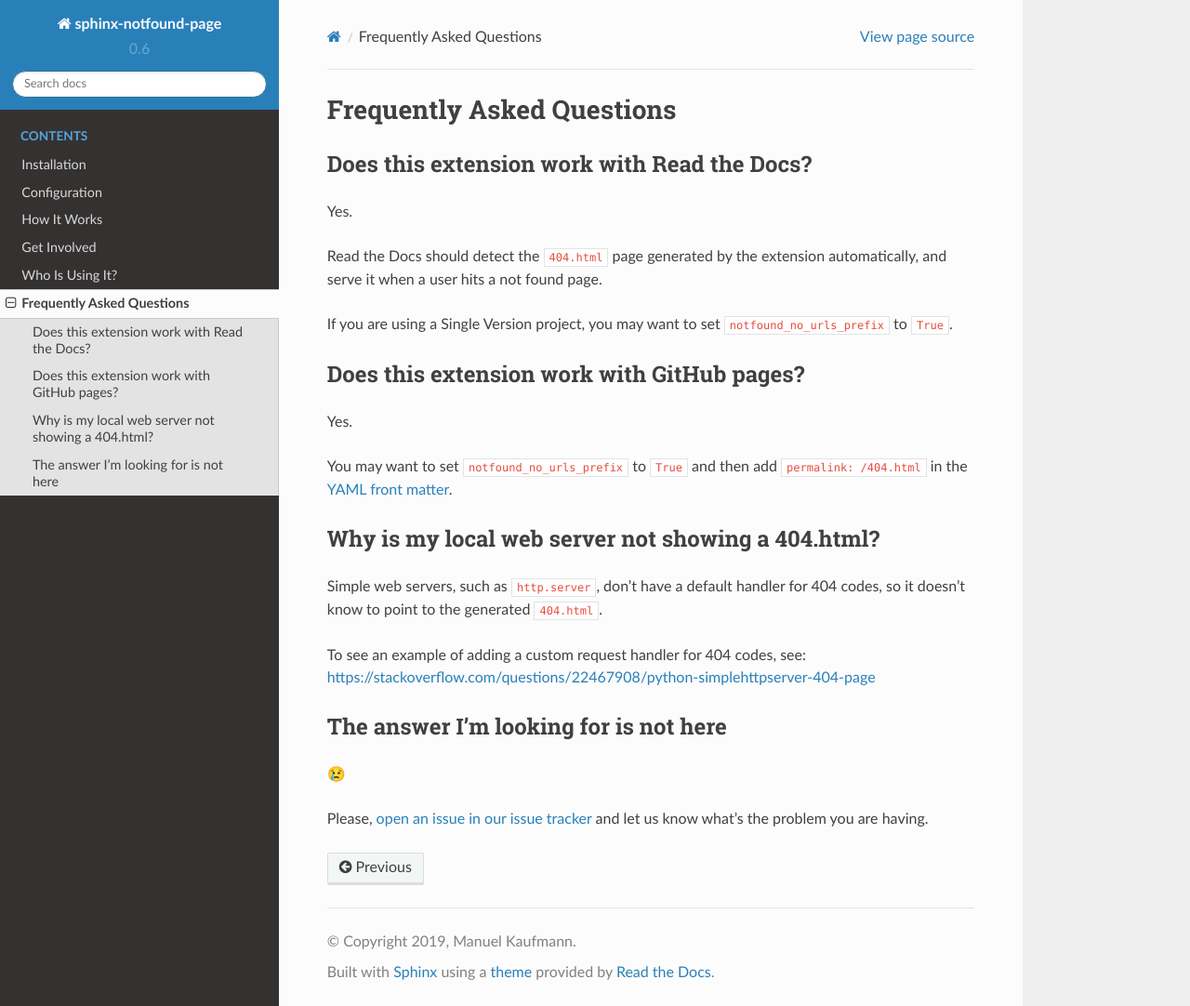
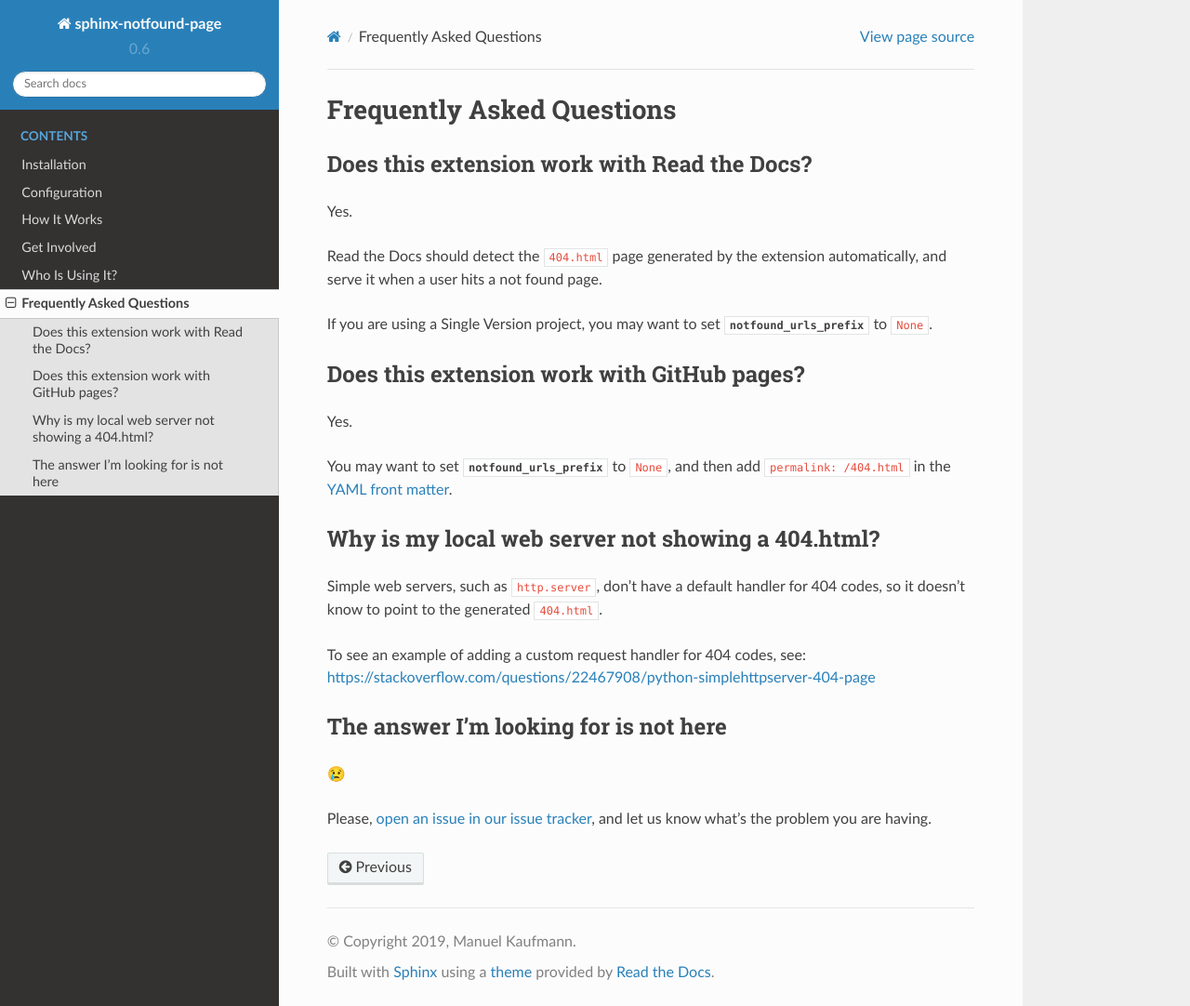
Before and after one commit to readthedocs/sphinx-notfound-page, a Sphinx documentation site: the page built from docs/faq.rst, in a window 1280 px wide and 1082 px high. Shown: the whole window at 93% size. Built offline with Sphinx 7.4.7 and the Read the Docs theme 2.0.0, drawn with Linux system fonts in a browser that asks for light colours; pages that are not in the unit, such as notebooks, are missing from menus.

Commit message:
Update docs (#129)
- Move deprecated options below the new option
- Use the new option in the examples

```diff
--- a/docs/404.rst
+++ b/docs/404.rst
@@ -1,8 +1,8 @@
 :orphan:
 
-===============
- Oh, oh -- 404
-===============
+=============
+Oh, oh -- 404
+=============
 
 We could not find this page!.
 
--- a/docs/faq.rst
+++ b/docs/faq.rst
@@ -9,7 +9,8 @@ Yes.
 Read the Docs should detect the ``404.html`` page generated by the extension automatically,
 and serve it when a user hits a not found page.
 
-If you are using a Single Version project, you may want to set ``notfound_no_urls_prefix`` to ``True``.
+If you are using a Single Version project,
+you may want to set :confval:`notfound_urls_prefix` to ``None``.
 
 
 Does this extension work with GitHub pages?
@@ -17,7 +18,8 @@ Does this extension work with GitHub pages?
 
 Yes.
 
-You may want to set ``notfound_no_urls_prefix`` to ``True`` and then add ``permalink: /404.html`` in the `YAML front matter`_.
+You may want to set :confval:`notfound_urls_prefix` to ``None``,
+and then add ``permalink: /404.html`` in the `YAML front matter`_.
 
 .. _YAML front matter: http://jekyllrb.com/docs/frontmatter/
 
@@ -36,6 +38,7 @@ The answer I'm looking for is not here
 
 |:cry:|
 
-Please, `open an issue in our issue tracker`_ and let us know what's the problem you are having.
+Please, `open an issue in our issue tracker`_,
+and let us know what's the problem you are having.
 
 .. _open an issue in our issue tracker: https://github.com/readthedocs/sphinx-notfound-page/issues/new
```
Also changed, not shown: docs/configuration.rst (+17 -17 lines).
